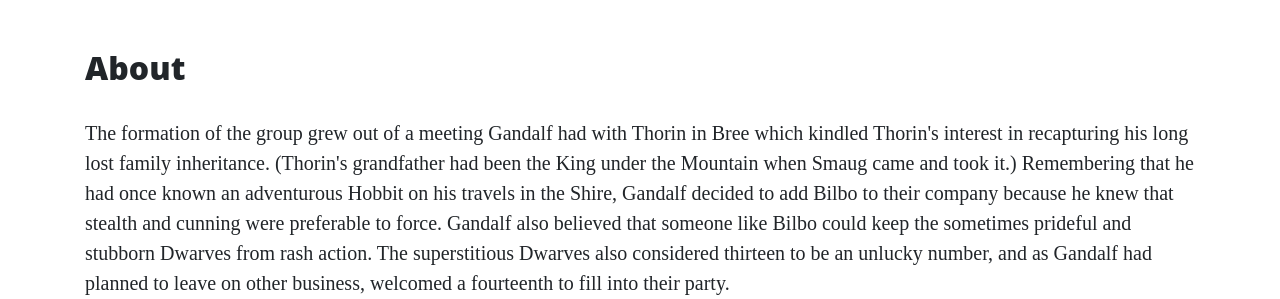
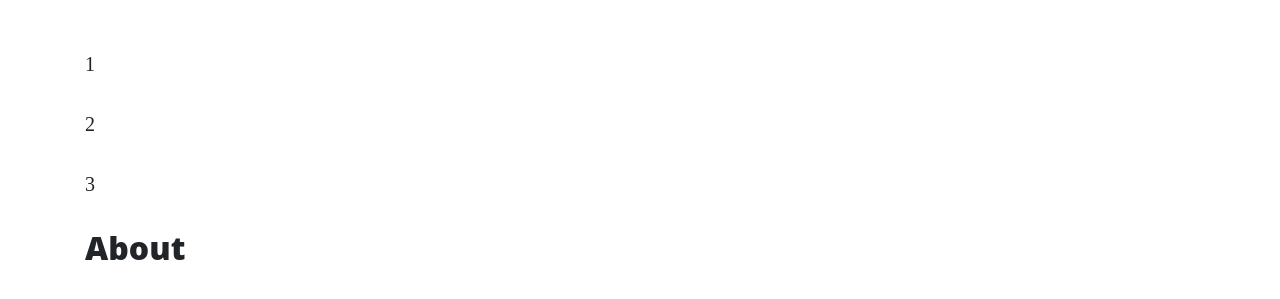
Before and after one commit to alakeldev/thorin-and-company-ci-walkthrough-project, a Flask app: page /about in a window 1280 px wide. Shown: the part 629-928 px from the top of the page. Run offline with Flask 3, Linux system fonts and the light colour scheme; some libraries are stand-ins or nearby versions.

Commit message:
added for loop how it works with flask through about.html file + important to understand

```diff
--- a/run.py
+++ b/run.py
@@ -11,7 +11,7 @@ def index():
 
 @app.route("/about")
 def about():
-    return render_template("about.html", page_title="About")
+    return render_template("about.html", page_title="About", list_of_numbers=[1, 2, 3])
 
 
 @app.route("/contact")
--- a/templates/about.html
+++ b/templates/about.html
@@ -1,5 +1,10 @@
 {% extends 'base.html' %}
 {% block content %}
+
+    {% for number in list_of_numbers %}
+    <p>{{ number }}</p>
+    {% endfor %}
+
     <h2>{{ page_title }}</h2>
     <p>The formation of the group grew out of a meeting Gandalf had with Thorin in Bree which kindled Thorin's interest in
         recapturing his long lost family inheritance. (Thorin's grandfather had been the King under the Mountain when Smaug
```
Lines whose indentation alone changed are shown as unchanged.
